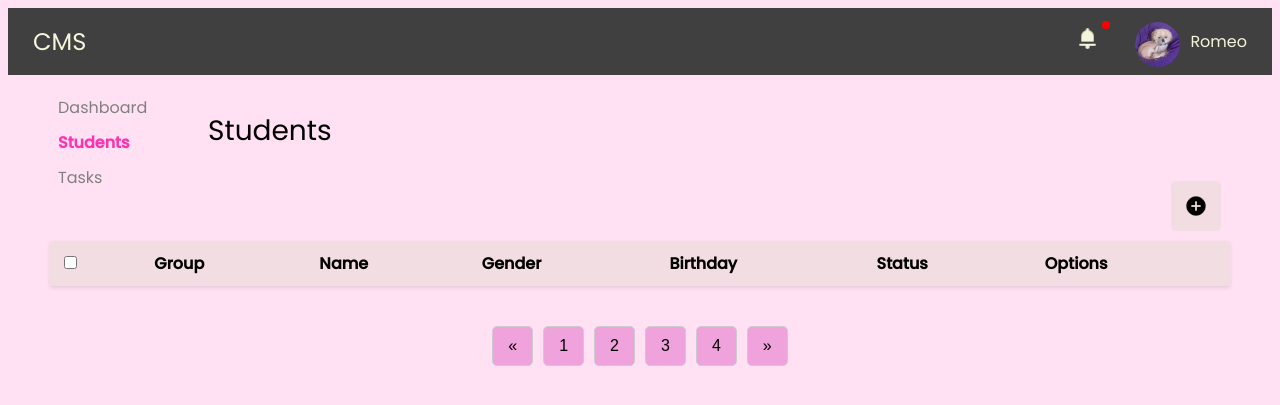
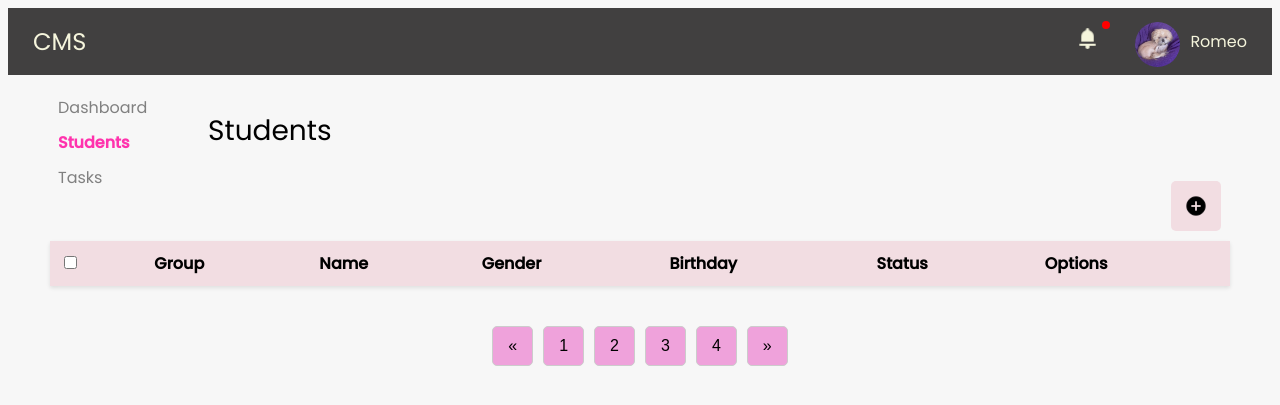
Before and after one commit to Anastasia-Storozhenko/pvi, a PHP site: page /students.html in a window 1280 px wide. Shown: the top 405 px of the page. Run offline with PHP 8.4, Linux system fonts and the light colour scheme; lists and menus that the app fills with data are empty.

Commit message:
cgange eror

```diff
--- a/css/index.css
+++ b/css/index.css
@@ -2,7 +2,7 @@
 
 body {
     font-family: 'Poppins', sans-serif;
-    background-color: #ffe1f3;
+    background-color: #f7f7f7;
 }
 
 .header_main {
--- a/students.html
+++ b/students.html
@@ -73,7 +73,7 @@
         <table class="student-table" id="student-table">
         <thead>
             <tr>
-                <th ><input type="checkbox"></th>
+                <th class="tesxte"><input type="checkbox" aria-label="Select all rows"></th>
                 <th>Group</th>
                 <th>Name</th>
                 <th>Gender</th>
```
